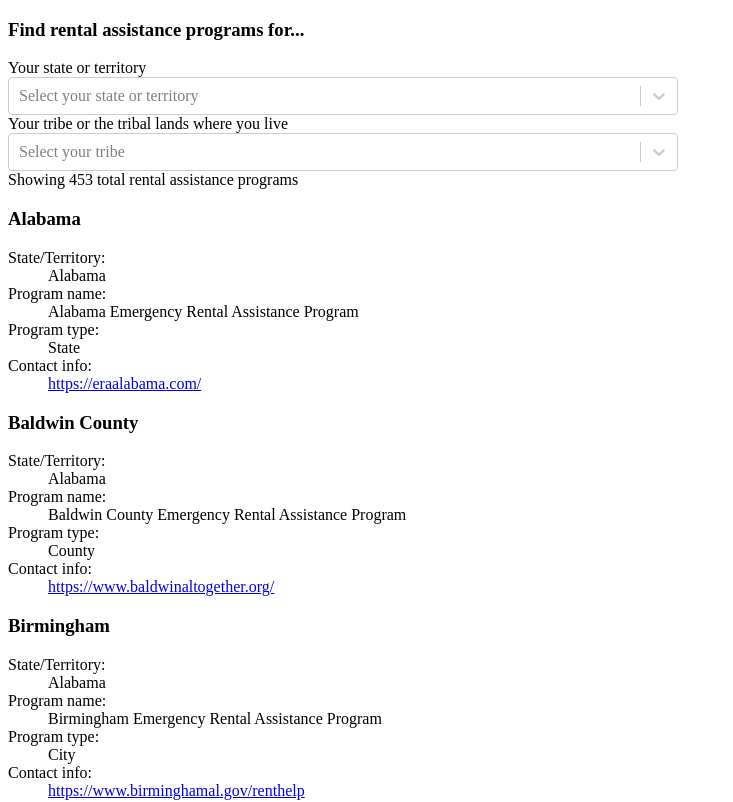
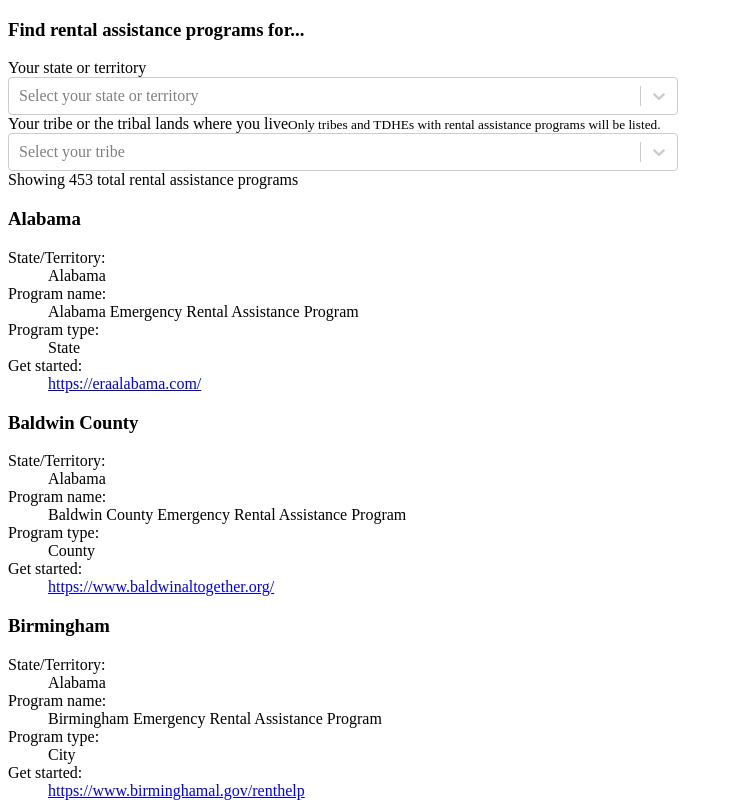
Before and after one commit to cfpb/rental-assistance-finder, a React (Create React App) app: page / in a window 1280 px wide. Shown: the top 802 px of the page, without its empty margins (0-733 px from the left). Built offline with nearby package versions, Linux system fonts and the light colour scheme.

Commit message:
Add tribe select helper text and new label for contact info.

```diff
--- a/src/Filters.js
+++ b/src/Filters.js
@@ -16,7 +16,8 @@ function Filters( props ) {
         <Filter options={ props.tribeOptions }
                 handler={ props.setTribe }
                 label='Your tribe or the tribal lands where you live'
-                placeholder='Select your tribe' />
+                placeholder='Select your tribe'
+                helperText='Only tribes and TDHEs with rental assistance programs will be listed.' />
       </div>
     </div>
   );
--- a/src/ResultItem.js
+++ b/src/ResultItem.js
@@ -34,7 +34,7 @@ const ResultItem = ( props ) => {
           </dd>
         </div>
         <div>
-          <dt>Contact info:&nbsp;</dt>
+          <dt>Get started:&nbsp;</dt>
           <dd>
             { contact }
           </dd>
```
